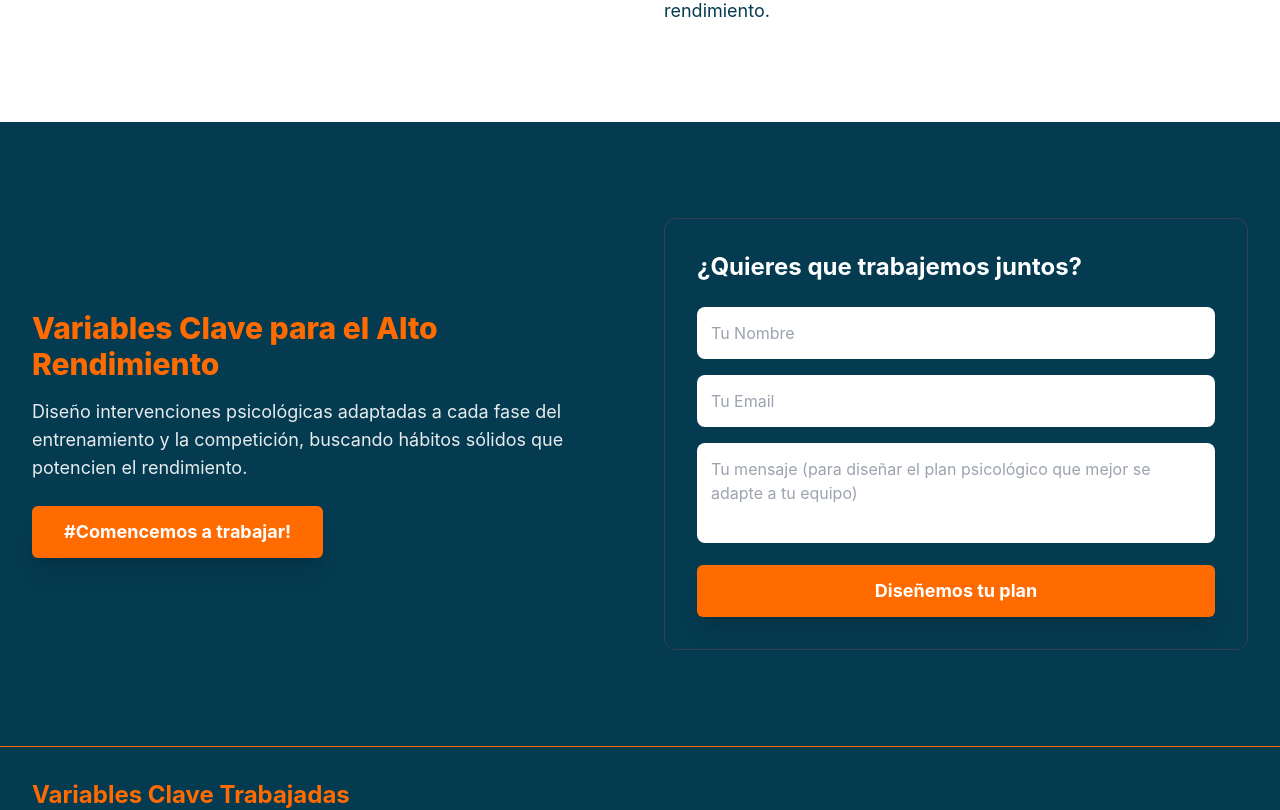
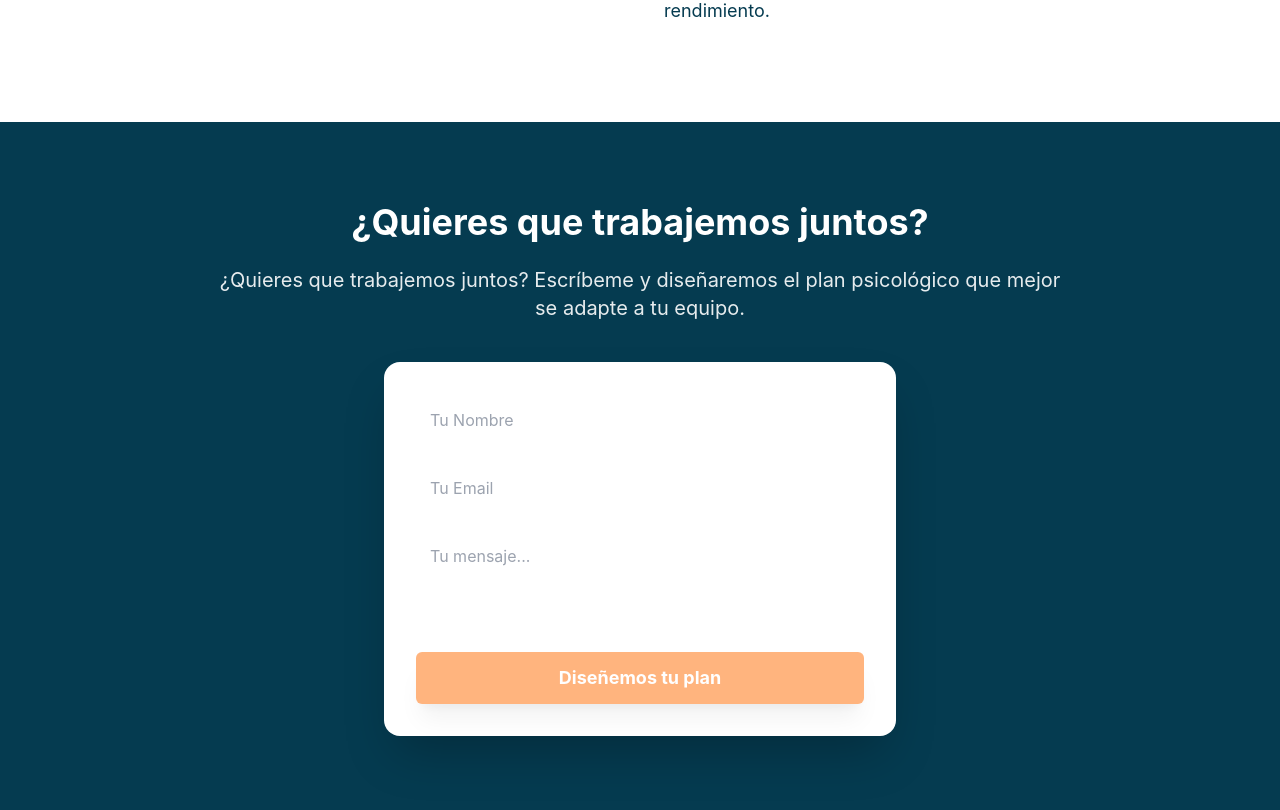
Before and after one commit to devserranoarocha/psico-deporte, an Angular app in the folder angular-frontend/: page / in a window 1280 px wide. Shown: the part 1320-2130 px from the top of the page. Built offline with nearby package versions, Linux system fonts and the light colour scheme.

Commit message:
contact form working

```diff
--- a/angular-frontend/src/app/app.config.ts
+++ b/angular-frontend/src/app/app.config.ts
@@ -1,8 +1,12 @@
 import { ApplicationConfig, provideZoneChangeDetection } from '@angular/core';
 import { provideRouter } from '@angular/router';
+import { provideHttpClient } from '@angular/common/http';
 
 import { routes } from './app.routes';
 
 export const appConfig: ApplicationConfig = {
-  providers: [provideZoneChangeDetection({ eventCoalescing: true }), provideRouter(routes)]
+  providers: [provideZoneChangeDetection({ eventCoalescing: true }),
+              provideRouter(routes),
+              provideHttpClient()
+            ]
 };
--- a/angular-frontend/src/app/modules/landing/landing.component.html
+++ b/angular-frontend/src/app/modules/landing/landing.component.html
@@ -61,36 +61,38 @@
   </div>
 </section>
 
-<section id="contacto-cta" class="py-16 md:py-24 bg-dark text-white">
-  <div class="max-w-7xl mx-auto px-6 lg:px-8 grid md:grid-cols-12 gap-12 items-center">
+<section id="contacto-cta" class="py-20 bg-dark text-white">
+  <div class="max-w-4xl mx-auto px-6 text-center">
+    <h2 class="text-3xl md:text-4xl font-bold mb-6">¿Quieres que trabajemos juntos?</h2>
+    <p class="text-xl opacity-90 mb-10">{{ contactText }}</p>
 
-    <div class="md:col-span-6">
-      <h2 class="text-3xl font-extrabold text-accent mb-4">Variables Clave para el Alto Rendimiento</h2>
-      <p class="text-lg mb-6 opacity-90">Diseño intervenciones psicológicas adaptadas a cada fase del entrenamiento y la competición, buscando hábitos sólidos que potencien el rendimiento.</p>
+    <div class="bg-white p-8 rounded-2xl shadow-2xl text-left max-w-lg mx-auto">
+      <form (ngSubmit)="onSubmit()" #f="ngForm" class="space-y-4">
+        <input type="text"
+               [(ngModel)]="contactForm.name"
+               name="name"
+               required
+               class="w-full p-3 rounded-lg border-2 border-transparent focus:border-accent focus:outline-none text-dark"
+               placeholder="Tu Nombre">
 
-      <a href="#contacto-cta"
-         class="bg-accent text-white px-8 py-3 rounded-md text-lg font-bold hover:bg-opacity-90 transition duration-300 shadow-xl inline-block">
-        #Comencemos a trabajar!
-      </a>
-    </div>
+        <input type="email"
+               [(ngModel)]="contactForm.email"
+               name="email"
+               required
+               email
+               class="w-full p-3 rounded-lg border-2 border-transparent focus:border-accent focus:outline-none text-dark"
+               placeholder="Tu Email">
 
-    <div class="md:col-span-6 bg-dark p-6 md:p-8 rounded-xl border border-gray-700">
-      <h2 class="text-2xl font-bold text-white mb-6">¿Quieres que trabajemos juntos?</h2>
-      <form (ngSubmit)="onSubmit()" class="space-y-4">
-        <input type="text" [(ngModel)]="contactForm.name" name="name" placeholder="Tu Nombre" required
-               class="w-full p-3 rounded-lg border-2 border-transparent focus:border-accent focus:outline-none text-dark"
-               aria-label="Nombre">
-
-        <input type="email" [(ngModel)]="contactForm.email" name="email" placeholder="Tu Email" required
-               class="w-full p-3 rounded-lg border-2 border-transparent focus:border-accent focus:outline-none text-dark"
-               aria-label="Email">
-
-        <textarea [(ngModel)]="contactForm.message" name="message" rows="3" required
+        <textarea [(ngModel)]="contactForm.message"
+                  name="message"
+                  rows="3"
+                  required
                   class="w-full p-3 rounded-lg border-2 border-transparent focus:border-accent focus:outline-none text-dark resize-none"
-                  placeholder="Tu mensaje (para diseñar el plan psicológico que mejor se adapte a tu equipo)"></textarea>
+                  placeholder="Tu mensaje..."></textarea>
 
         <button type="submit"
-                class="w-full bg-accent text-white px-6 py-3 rounded-md text-lg font-bold hover:bg-opacity-90 transition duration-300 shadow-xl">
+                [disabled]="!f.valid"
+                class="w-full bg-accent text-white px-6 py-3 rounded-md text-lg font-bold hover:bg-opacity-90 transition duration-300 shadow-xl disabled:opacity-50">
           Diseñemos tu plan
         </button>
       </form>
--- a/angular-frontend/src/app/modules/landing/landing.component.ts
+++ b/angular-frontend/src/app/modules/landing/landing.component.ts
@@ -1,6 +1,7 @@
 import { Component, OnInit } from '@angular/core';
 import { CommonModule } from '@angular/common';
 import { FormsModule } from '@angular/forms';
+import { ContactService } from '../../services/contact.service'
 
 @Component({
   selector: 'app-landing',
@@ -59,7 +60,7 @@ export class LandingComponent implements OnInit {
     message: ''
   };
 
-  constructor() { }
+  constructor(private contactService: ContactService) { }
 
   ngOnInit(): void { }
 
@@ -67,10 +68,22 @@ export class LandingComponent implements OnInit {
    * Lógica para enviar el formulario a la API de Symfony
    */
   onSubmit(): void {
-    console.log('Datos a enviar a Symfony:', this.contactForm);
+    if (this.contactForm.name && this.contactForm.email && this.contactForm.message) {
+      this.contactService.sendForm(this.contactForm).subscribe({
+        next: (response) => {
+          console.log('Éxito:', response);
+          alert('¡Mensaje enviado con éxito! Nos pondremos en contacto contigo pronto.');
+          this.resetForm();
+        },
+        error: (error) => {
+          console.error('Error al enviar:', error);
+          alert('Hubo un error al enviar el mensaje. Verifica que el backend esté encendido.');
+        }
+      });
+    }
+  }
 
-    // Simulación
-    alert('Formulario de contacto enviado con éxito (Integración con Symfony pendiente).');
+  private resetForm(): void {
     this.contactForm = { name: '', email: '', message: '' };
   }
 }
--- /dev/null
+++ b/angular-frontend/src/app/services/contact.service.ts
@@ -0,0 +1,21 @@
+import { Injectable } from '@angular/core';
+import { HttpClient } from '@angular/common/http';
+import { Observable } from 'rxjs';
+
+@Injectable({
+  providedIn: 'root' // Esto hace que el servicio esté disponible en toda la App
+})
+export class ContactService {
+
+  private apiUrl = 'http://localhost:8000/api/contact';
+
+  constructor(private http: HttpClient) { }
+
+  /**
+   * Método para enviar el formulario.
+   * Recibe un objeto con {name, email, message}
+   */
+  sendForm(data: any): Observable<any> {
+    return this.http.post(this.apiUrl, data);
+  }
+}
```
Also changed, not shown: 1 other file (tests, documents, lock files or other folders).
